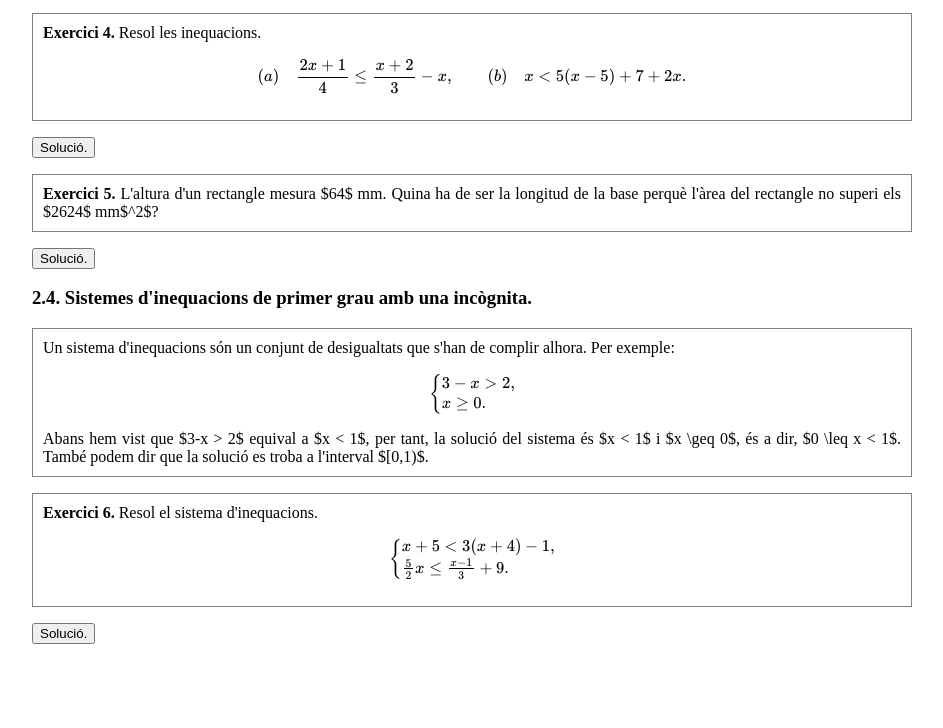
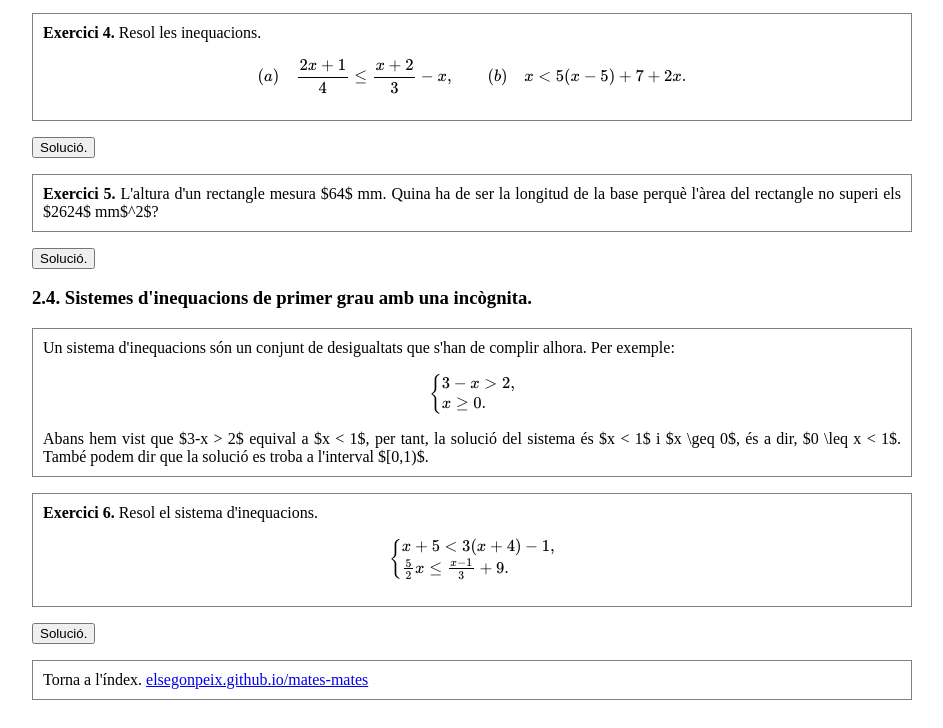
Before and after one commit to elsegonpeix/unitat2, a plain HTML site: page index.html in a window 1280 px wide. Shown: the part 1510-2238 px from the top of the page, without its empty margins (168-1111 px from the left). Drawn offline with nearby package versions, Linux system fonts and the light colour scheme; some packages are replaced by stand-ins of ours.

Commit message:
Update index.html

```diff
--- a/index.html
+++ b/index.html
@@ -188,6 +188,12 @@ $-3 < x \leq 4$, o bé $x \in (-3,4]$.
 </p>
 <button onclick="xou('e6')">Solució.</button>
 
+<p>Torna a l'índex.
+<a href='https://elsegonpeix.github.io/mates-mates/'>
+elsegonpeix.github.io/mates-mates
+</a>
+</p>
+
 <script>
 function xou(id){
   var x = document.getElementById(id).style.display;
```
